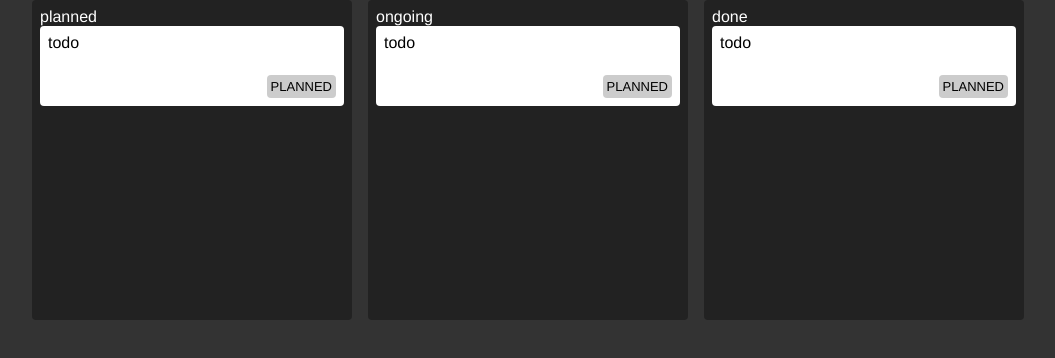
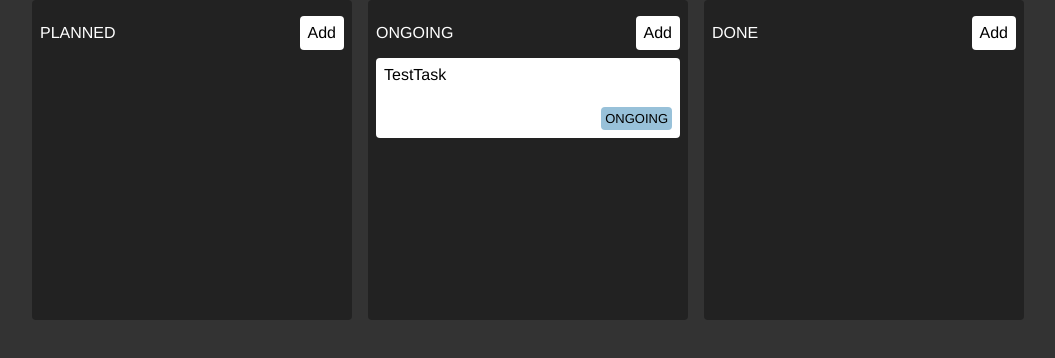
Before and after one commit to prathu9/kanban-zustand, a React (Vite) app: page / in a window 1280 px wide. Shown: the top 358 px of the page, without its empty margins (112-1167 px from the left). Built offline with nearby package versions, Linux system fonts and the light colour scheme.

Commit message:
added add button to columns and updated task to use store value

```diff
--- a/src/App.tsx
+++ b/src/App.tsx
@@ -6,9 +6,9 @@ function App() {
   return (
     <>
       <div className="App">
-        <Column state="planned" />
-        <Column state="ongoing"/>
-        <Column state="done"/>
+        <Column state="PLANNED" />
+        <Column state="ONGOING"/>
+        <Column state="DONE"/>
       </div>
     </>
   )
--- a/src/components/Column.css
+++ b/src/components/Column.css
@@ -8,3 +8,23 @@
     border-radius: 4px;
     padding: 0.5rem;
 }
+
+.titleWrapper{
+    display: flex;
+    justify-content: space-between;
+    align-items: center;
+}
+
+.titleWrapper button{
+    all: unset;
+    color: black;
+    background: white;
+    padding: 0.5rem;
+    border-radius: 4px;
+    height: fit-content;
+    cursor: pointer;
+}
+
+.titleWrapper button:hover{
+    background: var(--COLOR-GRAY-LIGHT);
+}
--- a/src/components/Column.tsx
+++ b/src/components/Column.tsx
@@ -1,15 +1,29 @@
 import Task from "./Task"
+import {useMemo} from "react"
 import "./Column.css"
+import { useStore } from "../store"
 
 type ColumnProps = {
     state: string
 }
 
 const Column = ({state}: ColumnProps) => {
+    const tasks = useStore(store => store.tasks)
+
+    // React way to filter without unecessary rerendering
+    const filteredTasks = useMemo(() => tasks.filter(task => task.state === state), [tasks, state])
+
+    console.log(tasks, filteredTasks)
+
     return(
         <div className="column">
-            {state}
-            <Task title="todo"/>
+            <div className="titleWrapper">
+                <p>{state}</p>
+                <button>Add</button>
+            </div>
+            {filteredTasks.map((task) => (
+                <Task title={task.title} key={task.title}/>
+            ))}
         </div>
     )
 }
--- a/src/components/Task.tsx
+++ b/src/components/Task.tsx
@@ -1,19 +1,20 @@
 import classNames from "classnames"
 import "./Task.css"
+import { useStore } from "../store"
 
 type TaskProps = {
     title: string
 }
 
-const STATUS = 'PLANNED'
+const Task = ({title}: TaskProps) =>{
+    const task = useStore(store => store.tasks.find(task => task.title === title));
 
-const Task = ({title}: TaskProps) =>{
     return (
         <div className="task">
-            <div>{title}</div>
+            <div>{task!.title}</div>
             <div className="bottomWrapper">
                 <div></div>
-                <div className={classNames('status',STATUS)}>{STATUS}</div>
+                <div className={classNames('status',task!.state)}>{task!.state}</div>
             </div>
         </div>
     )
--- /dev/null
+++ b/src/store.ts
@@ -0,0 +1,7 @@
+import { create } from "zustand";
+
+const store = (set: any) => ({
+    tasks: [{title: 'TestTask', state: 'ONGOING'}]
+});
+
+export const useStore = create(store);
```
